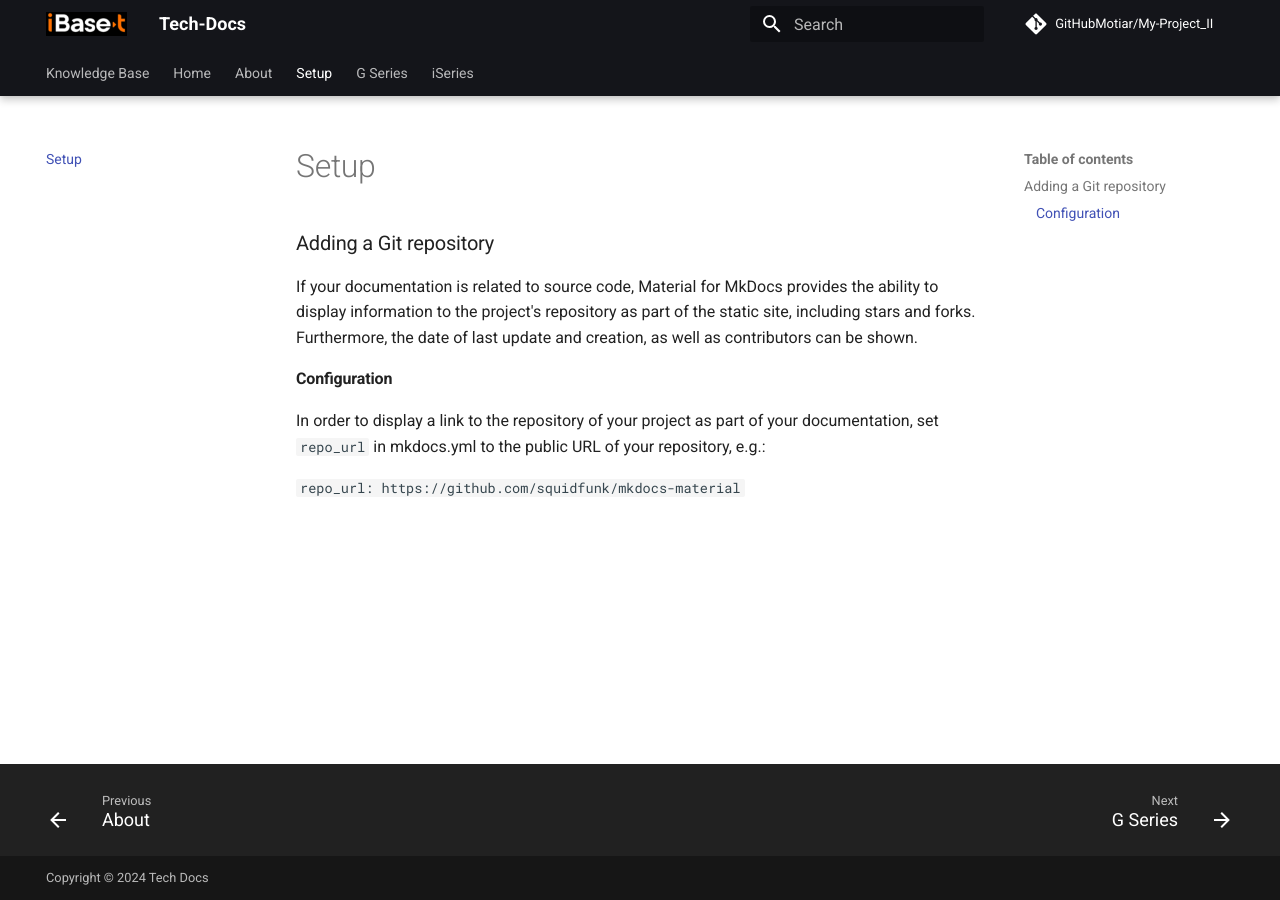
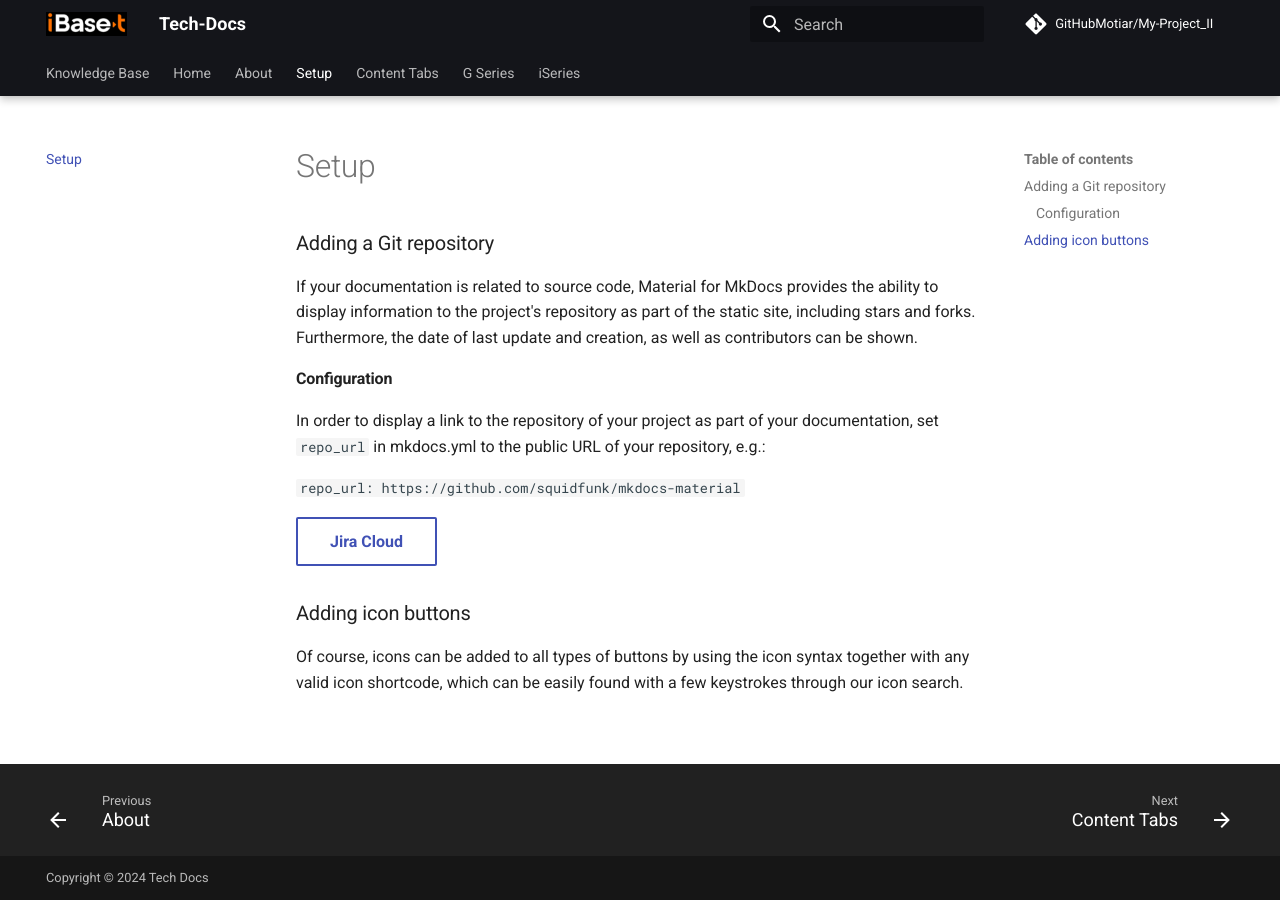
Before and after one commit to GitHubMotiar/My-Project, an MkDocs documentation site: the page built from docs/Setup.md, in a window 1280 px wide. Built offline with MkDocs 1.6.1 and Material for MkDocs 9.7.7, drawn with Linux system fonts in a browser that asks for light colours; comment, search, counter and statistics services are not loaded.

Commit message:
Pushing the changes

````diff
--- a/docs/Setup.md
+++ b/docs/Setup.md
@@ -4,3 +4,8 @@ If your documentation is related to source code, Material for MkDocs provides th
 In order to display a link to the repository of your project as part of your documentation, set ```repo_url``` in mkdocs.yml to the public URL of your repository, e.g.:
 
 ```repo_url: https://github.com/squidfunk/mkdocs-material```
+
+[Jira Cloud](#){ .md-button}
+### Adding icon buttons
+Of course, icons can be added to all types of buttons by using the icon syntax together with any valid icon shortcode, which can be easily found with a few keystrokes through our icon search.
+<!-- [Send :fontawesome-solid-paper-plane:](#){ .md-button } -->
--- a/mkdocs.yml
+++ b/mkdocs.yml
@@ -43,6 +43,7 @@ theme:
     - navigation.indexes
     - content.code.copy
     - content.tooltips
+    - content.tabs.link
     # - toc.follow
     # - toc.integrate
 extra:
@@ -55,9 +56,11 @@ nav:
       - 'Admonitions': knowledge_base/admonitions.md
       - 'Annotations': knowledge_base/annotation.md
       - 'Code Block': knowledge_base/code_block.md
+      - 'Tooltips': knowledge_base/Tooltips.md
   - 'Home.md'
   - 'About.md'
   - 'Setup.md'
+  - 'Content Tab.md'
   - 'G-Series.md'
   - 'iSeries.md'
 markdown_extensions:
@@ -65,8 +68,13 @@ markdown_extensions:
       anchor_linenums: true
       line_spans: __span
       pygments_lang_class: true
+  - pymdownx.superfences:
+  - pymdownx.tabbed:
+      alternate_style: true
   - admonition
   - pymdownx.details
   - pymdownx.superfences
   - attr_list
   - md_in_html
+  - abbr
+  - pymdownx.snippets
````
Also changed, not shown: docs/Content Tab.md (added, +25 -0 lines), docs/knowledge_base/Tooltips.md (added, +14 -0 lines).
